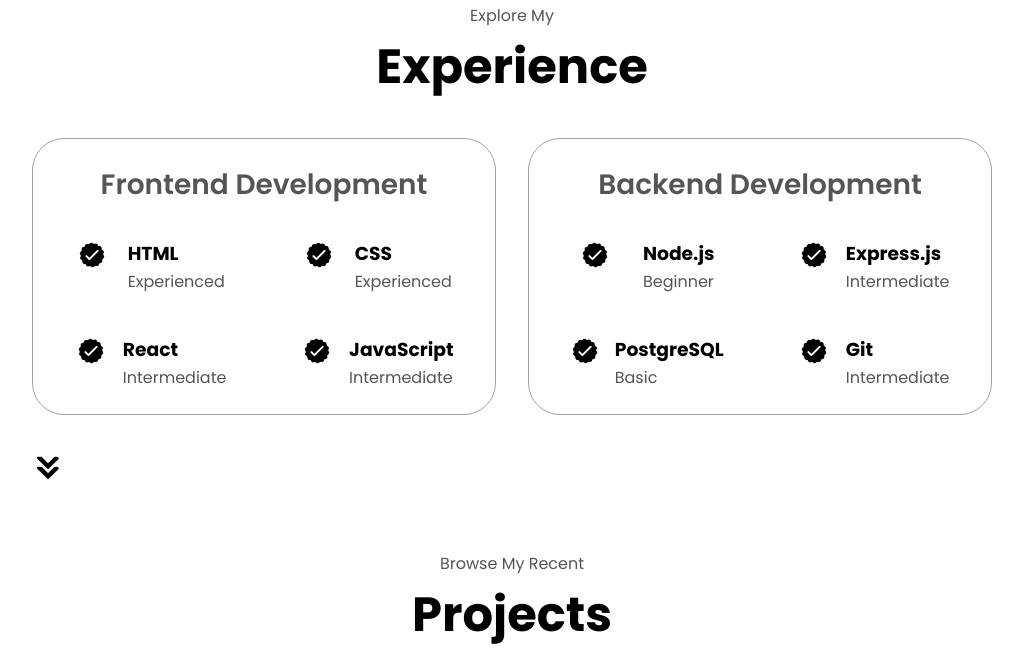
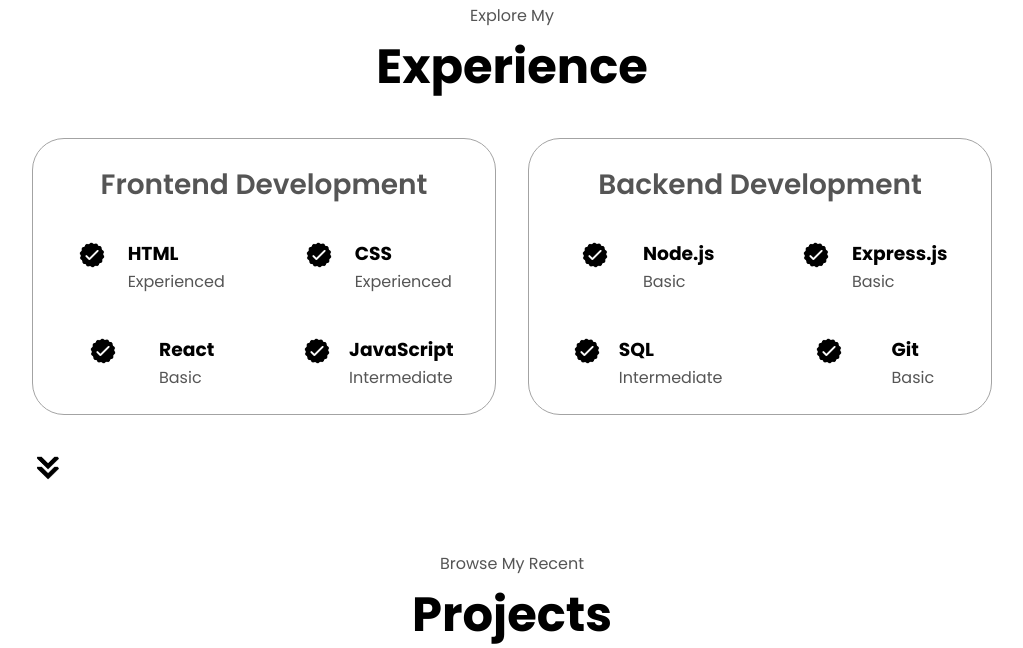
Before and after one commit to samarthrapatwar/FUTURE_FS_01, a plain HTML site: page index.html in a window 1280 px wide. Shown: the part 2081-2729 px from the top of the page, without its empty margins (128-1151 px from the left). Drawn offline with Linux system fonts and the light colour scheme.

Commit message:
update
Updated skill levels for frontend and backend technologies.

```diff
--- a/index.html
+++ b/index.html
@@ -107,7 +107,7 @@
           <div class="article-container">
             <article><img src="./assets/checkmark.png" class="icon" /><div><h3>HTML</h3><p>Experienced</p></div></article>
             <article><img src="./assets/checkmark.png" class="icon" /><div><h3>CSS</h3><p>Experienced</p></div></article>
-            <article><img src="./assets/checkmark.png" class="icon" /><div><h3>React</h3><p>Intermediate</p></div></article>
+            <article><img src="./assets/checkmark.png" class="icon" /><div><h3>React</h3><p>Basic</p></div></article>
             <article><img src="./assets/checkmark.png" class="icon" /><div><h3>JavaScript</h3><p>Intermediate</p></div></article>
 
           </div>
@@ -115,10 +115,10 @@
         <div class="details-container">
           <h2 class="experience-sub-title">Backend Development</h2>
           <div class="article-container">
-            <article><img src="./assets/checkmark.png" class="icon" /><div><h3>Node.js</h3><p>Beginner</p></div></article>
-            <article><img src="./assets/checkmark.png" class="icon" /><div><h3>Express.js</h3><p>Intermediate</p></div></article>
-            <article><img src="./assets/checkmark.png" class="icon" /><div><h3>PostgreSQL</h3><p>Basic</p></div></article>
-            <article><img src="./assets/checkmark.png" class="icon" /><div><h3>Git</h3><p>Intermediate</p></div></article>
+            <article><img src="./assets/checkmark.png" class="icon" /><div><h3>Node.js</h3><p>Basic</p></div></article>
+            <article><img src="./assets/checkmark.png" class="icon" /><div><h3>Express.js</h3><p>Basic</p></div></article>
+            <article><img src="./assets/checkmark.png" class="icon" /><div><h3>SQL</h3><p>Intermediate</p></div></article>
+            <article><img src="./assets/checkmark.png" class="icon" /><div><h3>Git</h3><p>Basic</p></div></article>
           </div>
         </div>
       </div>
```
